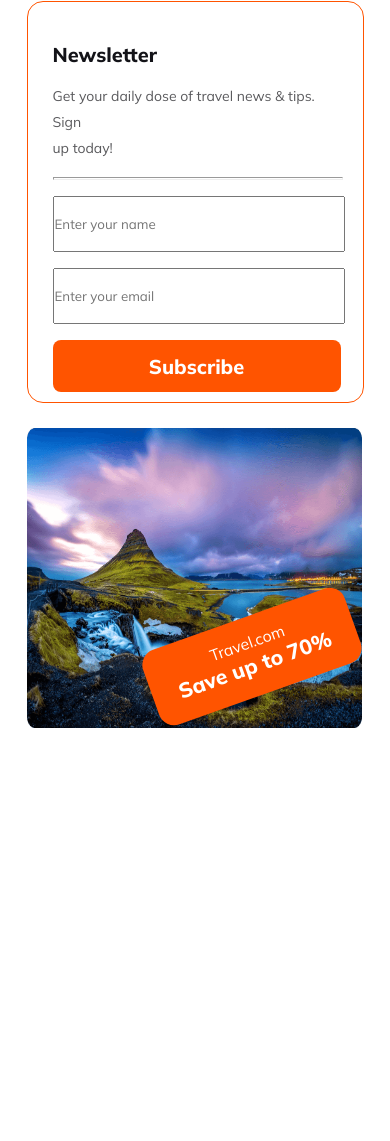
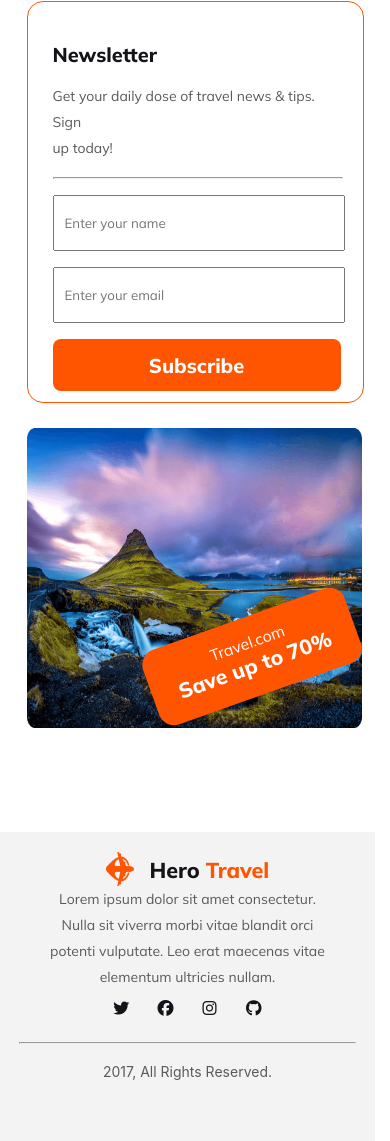
Before and after one commit to yousuf52cse/Hero-Travel-as2, a plain HTML site: page index.html in a window 390 px wide. Shown: the part 4707-5848 px from the top of the page. Before the commit the page ends 5439 px from the top, so only its background shows below. Drawn offline with Linux system fonts and the light colour scheme.

Commit message:
footer section done

```diff
--- a/index.html
+++ b/index.html
@@ -184,6 +184,24 @@
 
     </main>
 
+    <!-- footer section -->
+    <footer class="footer">
+        <div class="footer-content">
+            <div class="footer-heading"><img src="Images/Group 40071 (2).png" alt="">
+                <h2>Hero <span>Travel</span></h2>
+            </div>
+
+            <p>Lorem ipsum dolor sit amet consectetur. Nulla sit viverra morbi vitae blandit orci potenti vulputate. Leo
+                erat maecenas vitae elementum ultricies nullam. </p>
+            <a href=""><i class="fa-brands fa-twitter"></i></a>
+            <a href=""><i class="fa-brands fa-facebook"></i></a>
+            <a href=""><i class="fa-brands fa-instagram"></i></a>
+            <a href=""><i class="fa-brands fa-github"></i></a>
+            <hr>
+            <p class="copyright">2017, All Rights Reserved.</p>
+        </div>
+    </footer>
+
 </body>
 
 </html>
--- a/styles/media.css
+++ b/styles/media.css
@@ -202,12 +202,11 @@
 
     .newsletter-input hr {
         width: 288px;
-        height: 1px;
         margin-left: 25px;
     }
 
     .newsletter-input input {
-        width: 288px;
+        width: 278px;
         height: 52px;
         margin-left: 25px;
     }
@@ -246,7 +245,46 @@
         text-align: center;
         font-size: 32px;
         font-size: 21.138px;
+    }
 
+    .footer {
+        width: 375px;
+        height: 309px;
+    }
+
+    .footer-heading {
+        display: flex;
+        justify-content: center;
+        padding-top: 20px;
+        gap: 15px;
+        margin: auto;
+    }
+
+    .footer-heading img {
+        width: 28.724px;
+        height: 33.516px;
+    }
+
+    .footer-heading h2 {
+        font-size: 21.543px;
 
     }
+
+    .footer-content p {
+        width: 287px;
+        font-size: 14px;
+
+    }
+    .fa-brands{
+        margin-top: 10px;
+    }
+    .footer-content hr {
+        width: 335px;
+        margin-top: 10px;
+    }
+
+    .copyright {
+        font-size: 14px;
+        padding-top: 15px;
+    }
 }
--- a/styles/style.css
+++ b/styles/style.css
@@ -391,16 +391,16 @@ select,
 
 .newsletter-input hr {
     width: 393px;
-    height: 1px;
     margin-left: 40px;
     margin-top: 16px;
 }
 
 .newsletter-input input {
-    width: 393px;
+    width: 383px;
     height: 52px;
     margin-left: 40px;
     margin-top: 16px;
+    padding-left: 10px;
 }
 
 .newsletter-input button {
@@ -445,3 +445,69 @@ select,
     font-size: 32px;
     font-weight: 800;
 }
+
+/* footer section */
+
+.footer {
+    width: 100%;
+    height: 502px;
+    background: rgba(19, 19, 24, 0.05);
+    margin-top: 100px;
+    display: grid;
+    justify-content: center;
+    text-align: center;
+}
+
+.footer-heading {
+    display: flex;
+    justify-content: center;
+    padding-top: 110px;
+    gap: 15px;
+    margin: auto;
+}
+
+.footer-heading h2 {
+    margin-top: 4px;
+    color: #131318;
+    font-size: 32px;
+    font-weight: 800;
+}
+
+.footer-heading span {
+    color: #FF5400;
+
+
+}
+
+.footer-content p {
+    width: 769px;
+    margin-top: 15px;
+    color: #5A5A5D;
+    font-size: 16px;
+    font-weight: 400;
+    line-height: 26px;
+    margin: auto;
+}
+
+.fa-brands {
+    margin-top: 40px;
+    width: 40px;
+    height: 32px;
+    gap: 15px;
+    color: #131318;
+}
+
+.footer-content hr {
+    width: 872px;
+    margin: auto;
+    margin-top: 50px;
+}
+
+.copyright {
+    color: #131318;
+    font-family: Inter;
+    font-size: 16px;
+    font-weight: 300;
+    margin: auto;
+    padding-top: 50px;
+}
```
